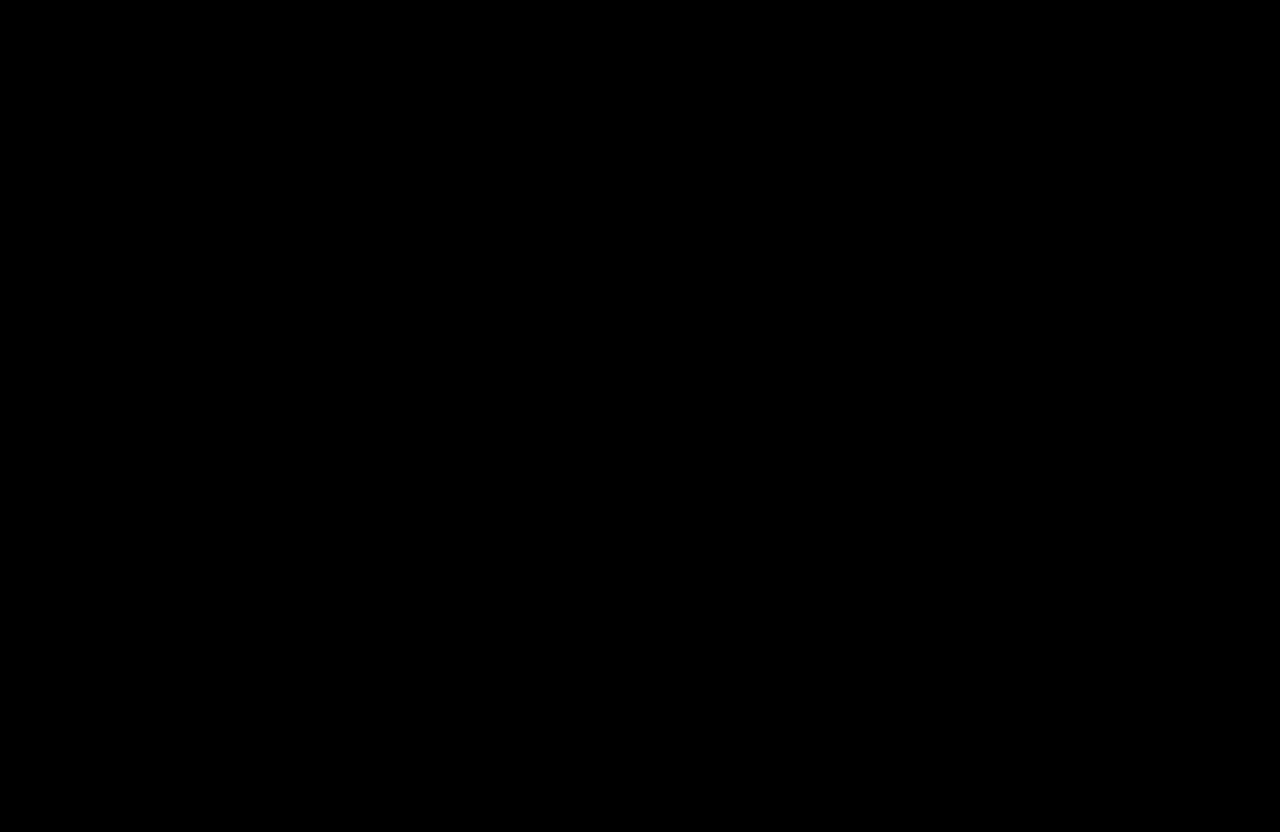
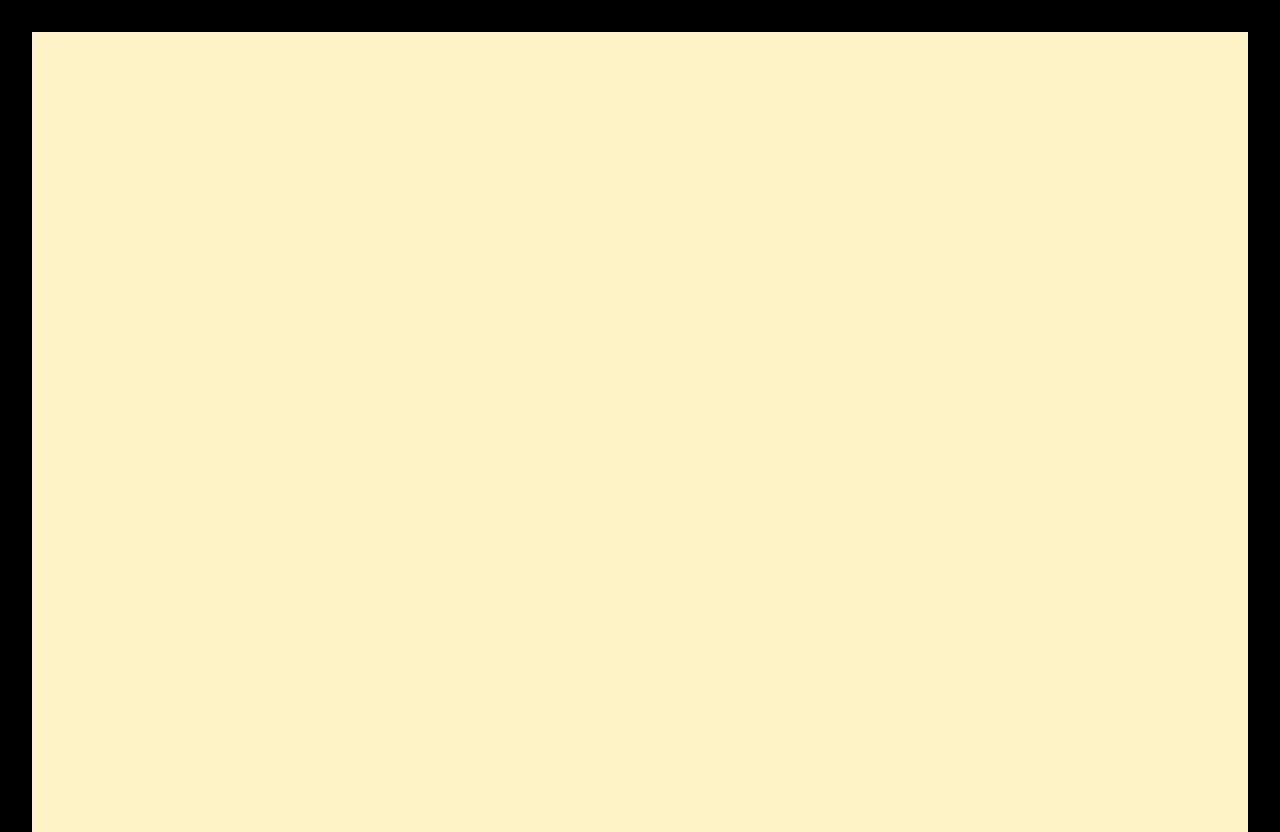
Before and after one commit to Piyush-Bansal9/TrendHive, a React (Vite) app in the folder client/: page /admin in a window 1280 px wide. Before the commit this address had no page. Before the commit the page ends 800 px from the top, so only its background shows below. Built offline with nearby package versions, Linux system fonts and the light colour scheme.

Commit message:
Setup admin routes

```diff
--- a/client/src/App.jsx
+++ b/client/src/App.jsx
@@ -4,6 +4,10 @@ import { Route, Routes } from 'react-router-dom'
 import AuthLayout from './components/auth/layout'
 import Signin from './pages/auth/Signin'
 import Signup from './pages/auth/Signup'
+import Adminlayout from './components/admin-view/layout'
+import AdminDashboard from './pages/admin-view/products'
+import AdminProducts from './pages/admin-view/products'
+import AdminOrders from './pages/admin-view/orders'
 
 
 function App() {
@@ -16,6 +20,11 @@ function App() {
           <Route path='signup' element = {<Signup/>} />
           <Route path='signin' element = {<Signin/>} />
         </Route>
+        <Route path='admin' element = {<Adminlayout/>}>
+          <Route path='dashboard' element = { <AdminDashboard/>}/>
+          <Route path='products' element = {<AdminProducts/>}/>
+          <Route path='orders' element = {<AdminOrders/>}/>
+        </Route>
       </Routes>
     </>
   )
--- /dev/null
+++ b/client/src/components/admin-view/Sidebar.jsx
@@ -0,0 +1,10 @@
+import React from 'react'
+
+function Sidebar() {
+    return (
+    <div className='flex w-64'>
+
+    </div>)
+}
+
+export default Sidebar
--- /dev/null
+++ b/client/src/components/admin-view/layout.jsx
@@ -0,0 +1,14 @@
+import React from 'react'
+import { Outlet } from 'react-router-dom'
+
+function Adminlayout() {
+    return <div className='flex min-h-screen w-full'>
+        {/* Sidebar Component */}
+        <div className='flex flex-col flex-1 bg-amber-100'>
+            {/* Header Component */}
+            <main className='flex flex-1'><Outlet/></main>
+        </div>
+    </div>
+}
+
+export default Adminlayout
--- /dev/null
+++ b/client/src/pages/admin-view/dashboard.jsx
@@ -0,0 +1,5 @@
+function AdminDsshboard() {
+    return <div></div>
+}
+
+export default AdminDsshboard
--- /dev/null
+++ b/client/src/pages/admin-view/orders.jsx
@@ -0,0 +1,5 @@
+function AdminOrders() {
+    return <div></div>
+}
+
+export default AdminOrders
--- /dev/null
+++ b/client/src/pages/admin-view/products.jsx
@@ -0,0 +1,5 @@
+function AdminProducts() {
+    return <div></div>
+}
+
+export default AdminProducts
```
Also changed, not shown: client/src/components/admin-view/Header.jsx (added).
